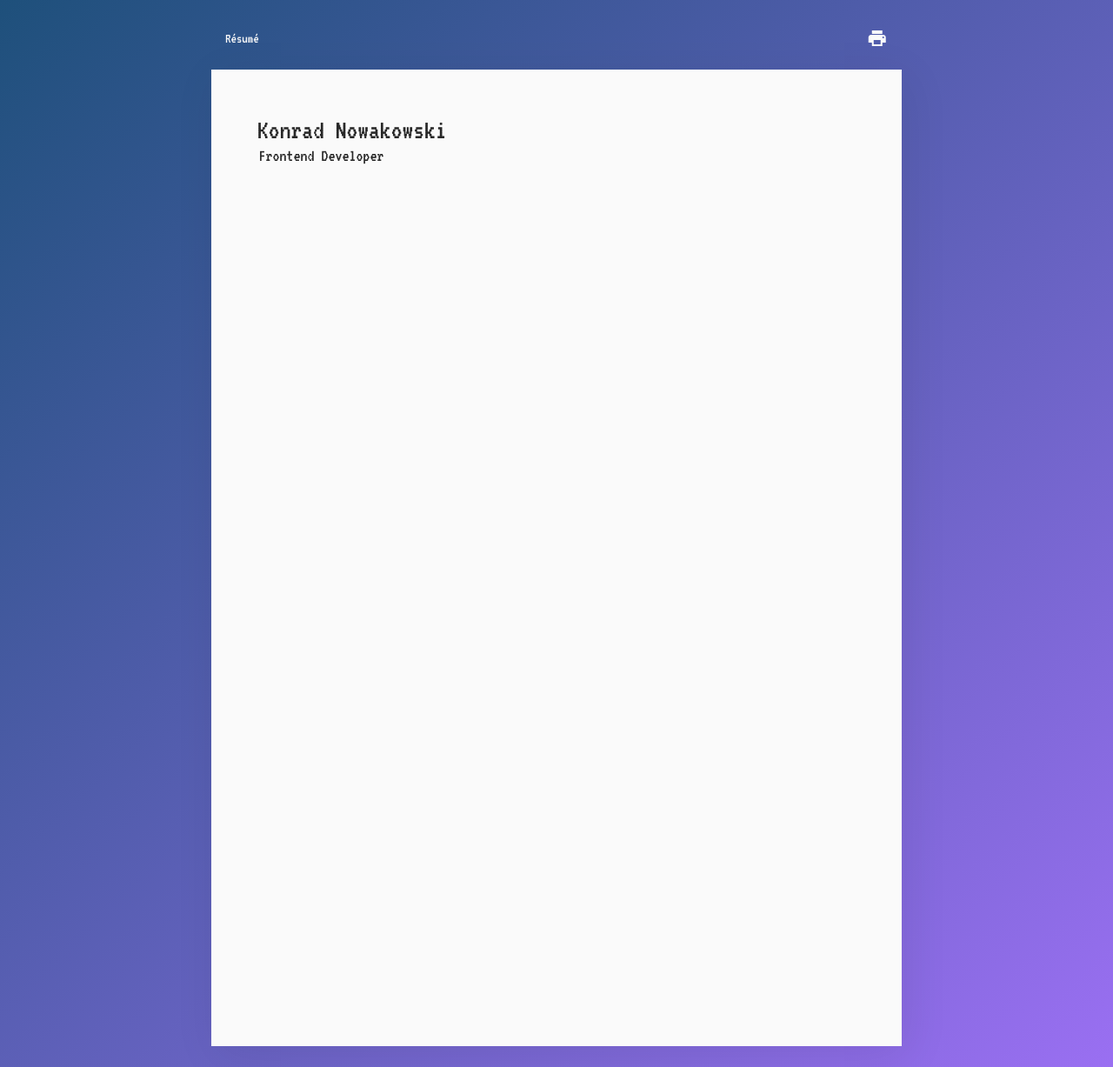
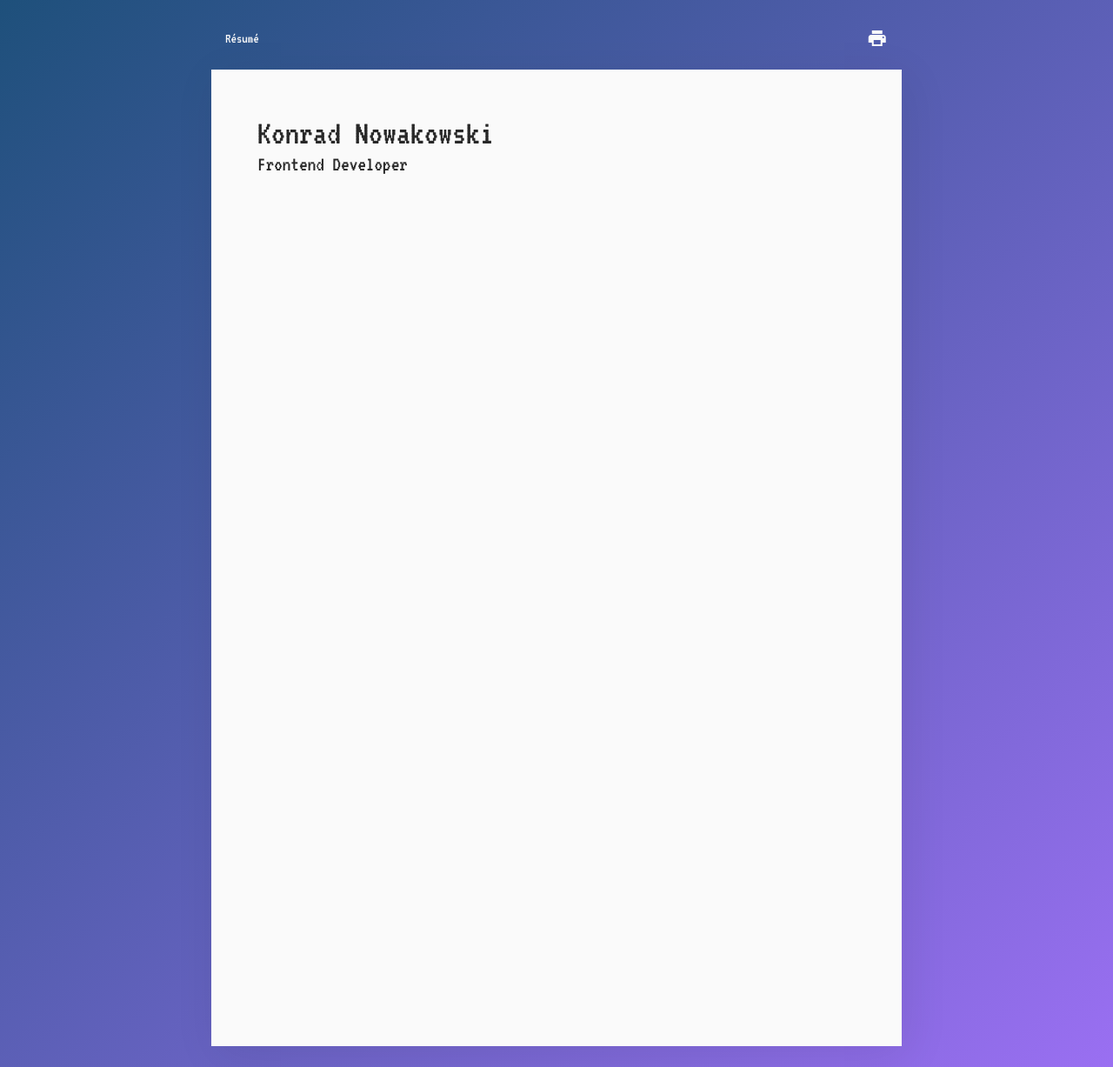
Before and after one commit to lethiandev/resume, a Jekyll site: the page built from index.html, in a window 1280 px wide. Shown: the whole page at 87% size. Built offline with Jekyll 4.4.1, drawn with Linux system fonts in a browser that asks for light colours.

Commit message:
Fix heading elements styling

```diff
--- a/_sass/_typography.scss
+++ b/_sass/_typography.scss
@@ -1,16 +1,15 @@
 h1 {
   @include block;
-  font-size: 2rem;
-  font-weight: 300;
+  font-size: 2.5rem;
+  font-weight: 400;
 }
 
 h2 {
   @include block;
-  font-size: 1.25rem;
+  font-size: 1.5rem;
   font-weight: 400;
 }
 
 .subtitle {
   margin-top: -1.25rem;
-  margin-left: 1.5px;
 }
```
